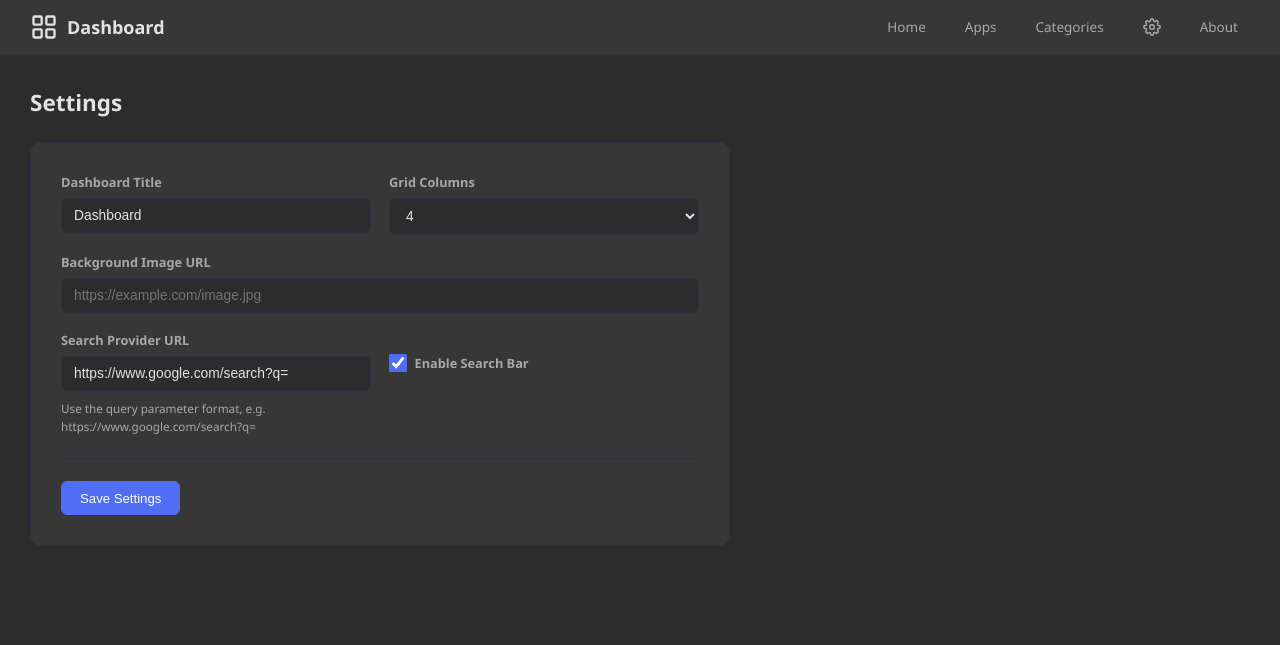
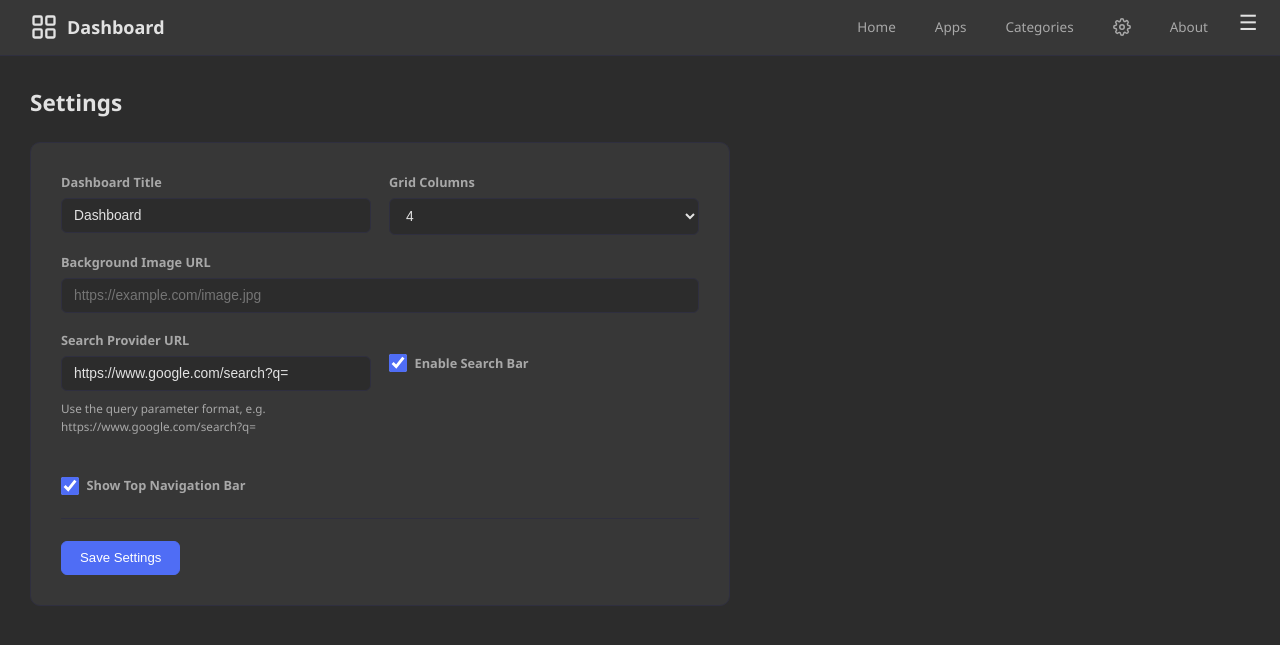
Before and after one commit to ftsiadimos/Dashboard, a Flask app: page /settings in a window 1280 px wide. Shown: the top 645 px of the page. Run offline with Flask 3, Linux system fonts and the light colour scheme; data comes from the database, SQL or seed files in the repository.

Commit message:
add navbar toggle feature, update settings for navbar visibility, and increment version to 1.1.1

```diff
--- a/database.py
+++ b/database.py
@@ -101,6 +101,7 @@ def _ensure_tables(db):
             ("background_url", ""),
             ("search_provider", "https://www.google.com/search?q="),
             ("search_enabled", "true"),
+            ("navbar_enabled", "true"),
             ("columns", "4"),
         ]
         db.executemany(
--- a/routes.py
+++ b/routes.py
@@ -314,10 +314,16 @@ def category_delete(cat_id):
 @main.route("/settings", methods=["GET", "POST"])
 def settings_page():
     if request.method == "POST":
-        keys = ["title", "background_url", "search_provider", "search_enabled", "columns"]
+        # we persist a handful of settings; boolean flags need special handling
+        keys = ["title", "background_url", "search_provider", "search_enabled", "navbar_enabled", "columns"]
         with get_db() as db:
             for key in keys:
-                value = request.form.get(key, "").strip()
+                if key in ("search_enabled", "navbar_enabled"):
+                    # checkbox + hidden field means request.form.get will always return the
+                    # first value we send ("false"), so normalize explicitly
+                    value = "true" if request.form.get(key) == "true" else "false"
+                else:
+                    value = request.form.get(key, "").strip()
                 db.execute(
                     "INSERT OR REPLACE INTO settings (key, value) VALUES (?, ?)",
                     (key, value),
--- a/static/app.js
+++ b/static/app.js
@@ -43,6 +43,22 @@ document.addEventListener('DOMContentLoaded', () => {
         setInterval(() => fetchStats(card), interval * 1000);
     });
 
+    // keep navbar collapse state across reloads
+    const navbar = document.querySelector('.navbar');
+    const toggleBtn = document.getElementById('navbarToggle');
+    if (toggleBtn) {
+        // restore previous state
+        if (localStorage.getItem('navbarCollapsed') === 'true' && navbar) {
+            navbar.classList.add('collapsed');
+        }
+        toggleBtn.addEventListener('click', () => {
+            if (navbar) {
+                navbar.classList.toggle('collapsed');
+                localStorage.setItem('navbarCollapsed', navbar.classList.contains('collapsed'));
+            }
+        });
+    }
+
     // enable drag-and-drop reorder for every grid
     function makeGridSortable(grid) {
         let dragging = null;
--- a/static/style.css
+++ b/static/style.css
@@ -40,13 +40,30 @@ a:hover { text-decoration: underline; }
     display: flex;
     align-items: center;
     justify-content: space-between;
-    padding: 0.75rem 2rem;
+    /* leave extra room on right so fixed toggle button doesn't sit over links */
+    padding: 0.75rem 4rem 0.75rem 2rem;
     background: var(--bg-surface);
     border-bottom: 1px solid var(--border);
     position: sticky;
     top: 0;
     z-index: 100;
     backdrop-filter: blur(12px);
+}
+.navbar.collapsed {
+    display: none; /* remove entire bar when collapsed */
+}
+
+#navbarToggle {
+    position: fixed;
+    top: 0.5rem;
+    right: 1rem;
+    z-index: 110;
+    background: none;
+    border: none;
+    color: var(--text);
+    font-size: 1.4rem;
+    cursor: pointer;
+    padding: 0.25rem 0.5rem;
 }
 
 .nav-brand {
@@ -200,7 +217,7 @@ a:hover { text-decoration: underline; }
 .app-icon-wrap {
     width: 72px;
     height: 72px;
-    border-radius: 50%;
+    border-radius: 0; /* square container for icon */
     display: flex;
     align-items: center;
     justify-content: center;
@@ -228,7 +245,7 @@ a:hover { text-decoration: underline; }
     justify-content: center;
     width: 64px;
     height: 64px;
-    border-radius: 50%;
+    border-radius: 0; /* full square container */
     background: rgba(0,0,0,0.18);
     margin-right: 1rem;
     box-shadow: 0 2px 8px rgba(0,0,0,0.18);
--- a/templates/base.html
+++ b/templates/base.html
@@ -8,7 +8,8 @@
     <link rel="icon" href="{{ url_for('static', filename='favicon.svg') }}" type="image/svg+xml">
 </head>
 <body{% if settings.get('background_url') %} style="background-image: url('{{ settings.get('background_url') }}'); background-size: cover; background-position: center; background-attachment: fixed;"{% endif %}>
-    <nav class="navbar">
+    <!-- navbar is always output, but start collapsed when disabled in settings -->
+    <nav class="navbar{% if settings.get('navbar_enabled', 'true') != 'true' %} collapsed{% endif %}">
         <a href="{{ url_for('main.index') }}" class="nav-brand">
             <svg width="28" height="28" viewBox="0 0 24 24" fill="none" stroke="currentColor" stroke-width="2"><rect x="3" y="3" width="7" height="7" rx="1"/><rect x="14" y="3" width="7" height="7" rx="1"/><rect x="3" y="14" width="7" height="7" rx="1"/><rect x="14" y="14" width="7" height="7" rx="1"/></svg>
             <span>{{ settings.get('title', 'Dashboard') }}</span>
@@ -23,6 +24,9 @@
             <a href="{{ url_for('main.about_page') }}" class="nav-link">About</a>
         </div>
     </nav>
+    <button id="navbarToggle" class="navbar-toggle" aria-label="Toggle navigation">
+        &#9776;
+    </button>
 
     {% with messages = get_flashed_messages(with_categories=true) %}
     {% if messages %}
--- a/templates/settings.html
+++ b/templates/settings.html
@@ -30,9 +30,16 @@
             </div>
             <div class="form-group">
                 <label class="checkbox-label">
-                    <input type="hidden" name="search_enabled" value="false">
                     <input type="checkbox" name="search_enabled" value="true" {% if settings.get('search_enabled', 'true') == 'true' %}checked{% endif %}>
+                    <input type="hidden" name="search_enabled" value="false"> <!-- ensures unchecked state is submitted -->
                     <span>Enable Search Bar</span>
+                </label>
+            </div>
+            <div class="form-group">
+                <label class="checkbox-label">
+                    <input type="checkbox" name="navbar_enabled" value="true" {% if settings.get('navbar_enabled', 'true') == 'true' %}checked{% endif %}>
+                    <input type="hidden" name="navbar_enabled" value="false">
+                    <span>Show Top Navigation Bar</span>
                 </label>
             </div>
         </div>
```
Also changed, not shown: README.md, 1 other file.
